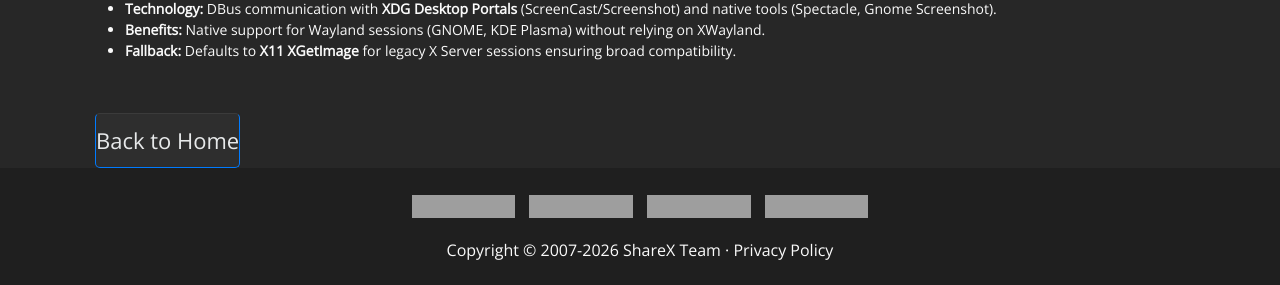
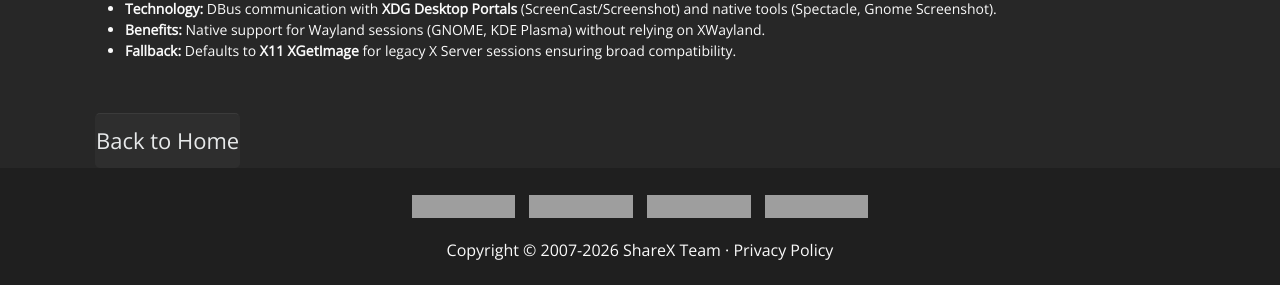
Before and after one commit to ShareX/sharex.github.io, a Jekyll site: the page built from xerahs/modern-capture.html, in a window 1280 px wide. Shown: the part 894-1179 px from the top of the page. Built offline with Jekyll 4.4.1, drawn with Linux system fonts in a browser that asks for light colours; grey boxes are pictures that could not be loaded.

Commit message:
Remove blue border from Back to Home buttons by using default btn class

```diff
--- a/xerahs/cli.html
+++ b/xerahs/cli.html
@@ -103,7 +103,7 @@ xerahs workflow --id "67f116dc"</code></pre>
             </div>
 
             <div class="mt-5">
-                <a class="btn btn-primary" href="/xerahs/">Back to Home</a>
+                <a class="btn" href="/xerahs/">Back to Home</a>
             </div>
         </div>
     </div>
--- a/xerahs/cross-platform.html
+++ b/xerahs/cross-platform.html
@@ -56,7 +56,7 @@ title: Cross-Platform Architecture
             </div>
 
             <div class="mt-5">
-                <a class="btn btn-primary" href="/xerahs/">Back to Home</a>
+                <a class="btn" href="/xerahs/">Back to Home</a>
             </div>
         </div>
     </div>
--- a/xerahs/modern-capture.html
+++ b/xerahs/modern-capture.html
@@ -47,7 +47,7 @@ title: Modern Screen Capture Technology
             </ul>
 
             <div class="mt-5">
-                <a class="btn btn-primary" href="/xerahs/">Back to Home</a>
+                <a class="btn" href="/xerahs/">Back to Home</a>
             </div>
         </div>
     </div>
--- a/xerahs/plugins.html
+++ b/xerahs/plugins.html
@@ -52,7 +52,7 @@ title: Plugin Architecture
             </ul>
 
             <div class="mt-5">
-                <a class="btn btn-primary" href="/xerahs/">Back to Home</a>
+                <a class="btn" href="/xerahs/">Back to Home</a>
             </div>
         </div>
     </div>
--- a/xerahs/workflows.html
+++ b/xerahs/workflows.html
@@ -59,7 +59,7 @@ title: Dedicated Workflows
             </div>
 
             <div class="mt-5">
-                <a class="btn btn-primary" href="/xerahs/">Back to Home</a>
+                <a class="btn" href="/xerahs/">Back to Home</a>
             </div>
         </div>
     </div>
```
